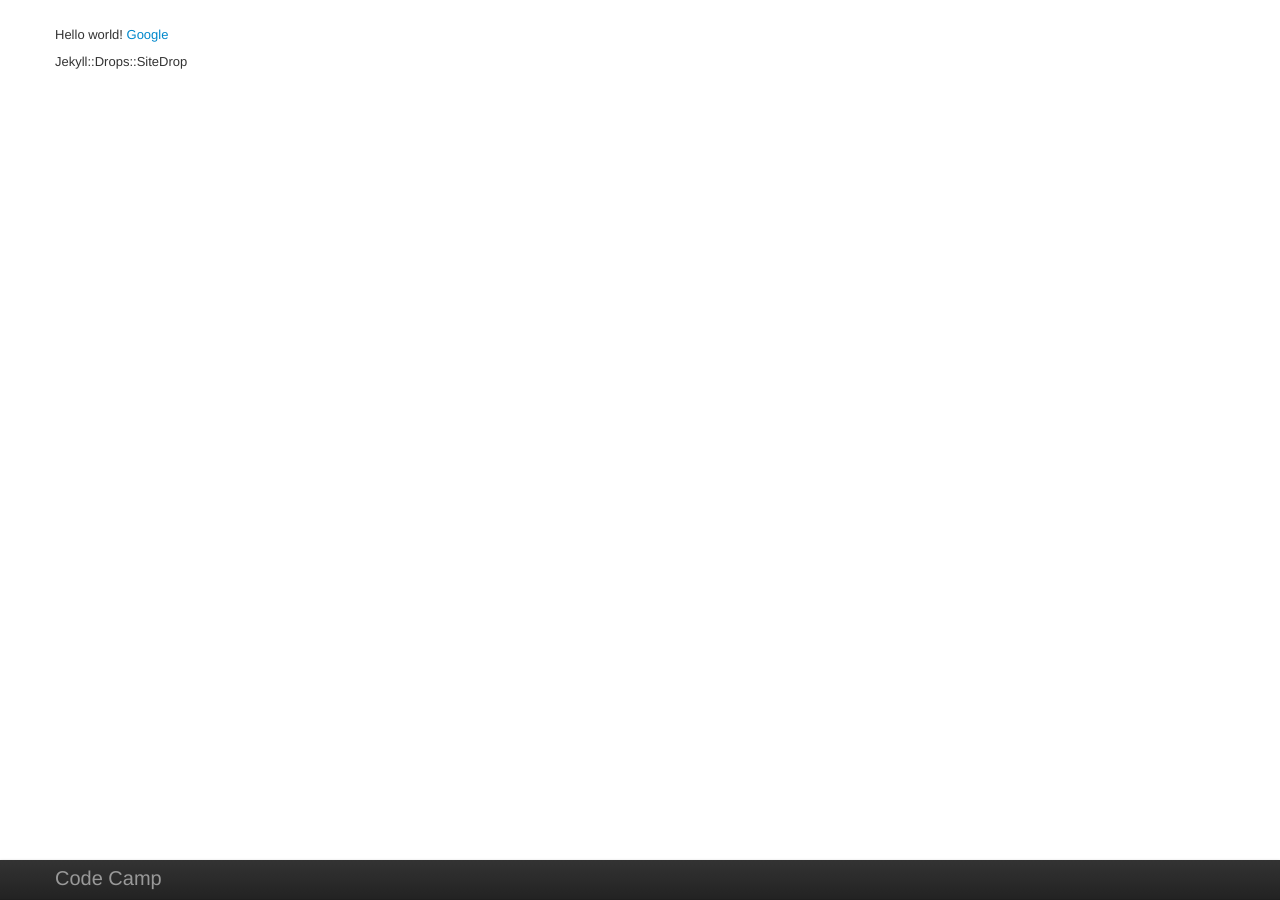
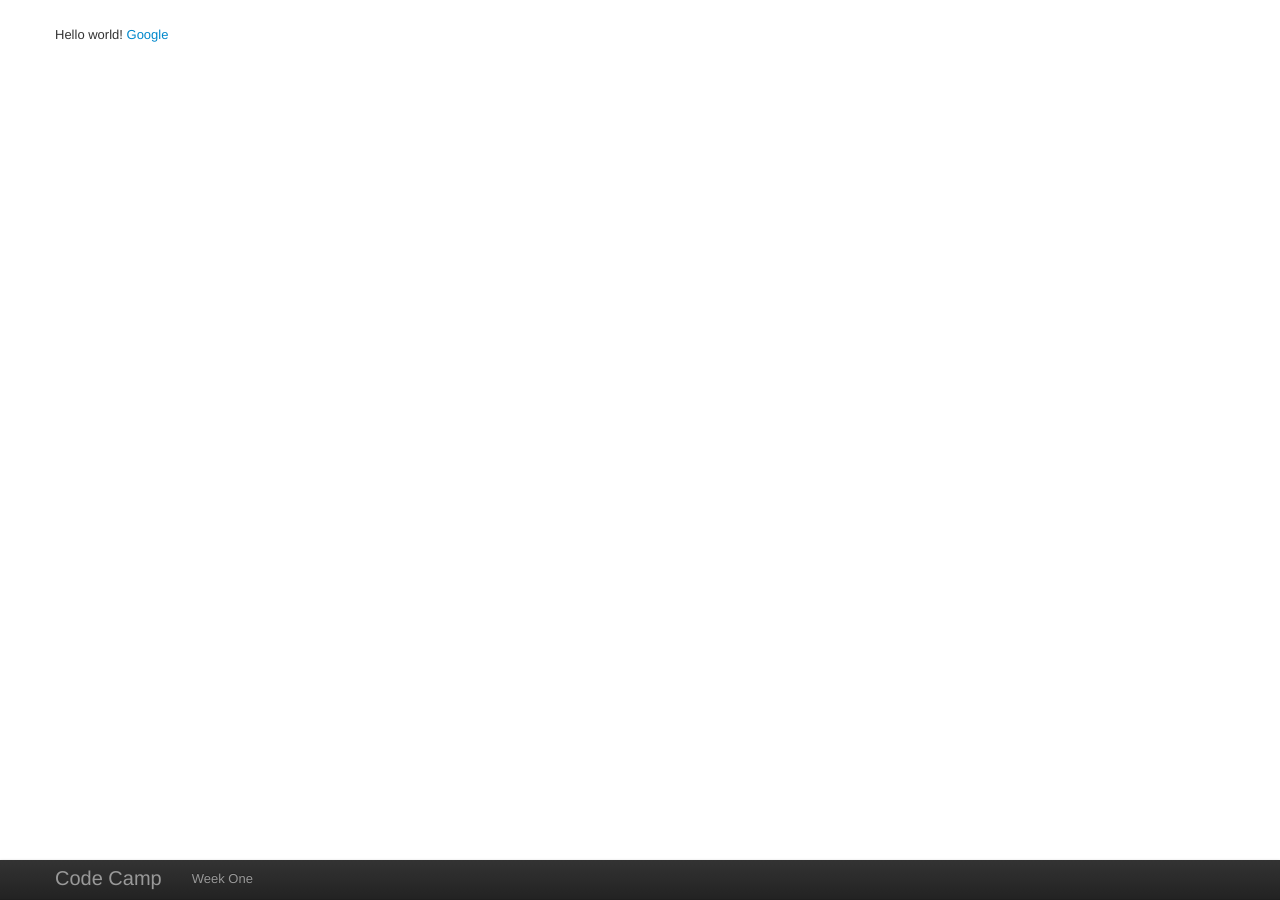
Before and after one commit to scholarsnyc/code-camp, a Jekyll site: the page built from index.html, in a window 1280 px wide. Built offline with Jekyll 4.4.1, drawn with Linux system fonts in a browser that asks for light colours; Markdown is read by kramdown in place of the engine named in the settings.

Commit message:
Make another attempt to get this working

```diff
--- a/_config.yml
+++ b/_config.yml
@@ -3,6 +3,6 @@ server: true
 markdown: redcarpet
 pygments: true
 safe: true
-source: git@github:scholarsnyc/code-camp.git
+# source: git@github:scholarsnyc/code-camp.git
 destination: http://scholarsnyc.github.com/code-camp
 lsi: false
--- a/_includes/navbar.html
+++ b/_includes/navbar.html
@@ -4,6 +4,7 @@
 			<a class="brand" href="/">Code Camp</a>
 			<div class="nav-collapse">
 				<ul class="nav">
+				  <li><a href="/week-1">Week One</a></li>
 				</ul>
 				<ul class="nav pull-right">
 				</ul>
--- a/_layouts/default.html
+++ b/_layouts/default.html
@@ -3,10 +3,10 @@
 <head>
 	<meta charset=utf-8 />
 	<title>{% if page.title %} {{ page.title }} | {% endif %} Scholars' Academy Code Camp</title>
-	<link rel="stylesheet" href="css/bootstrap.css">
-	<link rel="stylesheet" href="css/responsive.css">
-	<script src="js/jquery-1.7.2.min.js"></script>
-	<script src="js/bootstrap.js"></script>
+	<link rel="stylesheet" href="/css/bootstrap.css">
+	<link rel="stylesheet" href="/css/responsive.css">
+	<script src="/js/jquery-1.7.2.min.js"></script>
+	<script src="/js/bootstrap.js"></script>
 </head>
 
 <body>
--- a/index.html
+++ b/index.html
@@ -4,5 +4,3 @@ title : Home
 ---
 
 <p>Hello world! <a href="http://google.com" title="Google">Google</a></p>
-
-{{site}}
```
